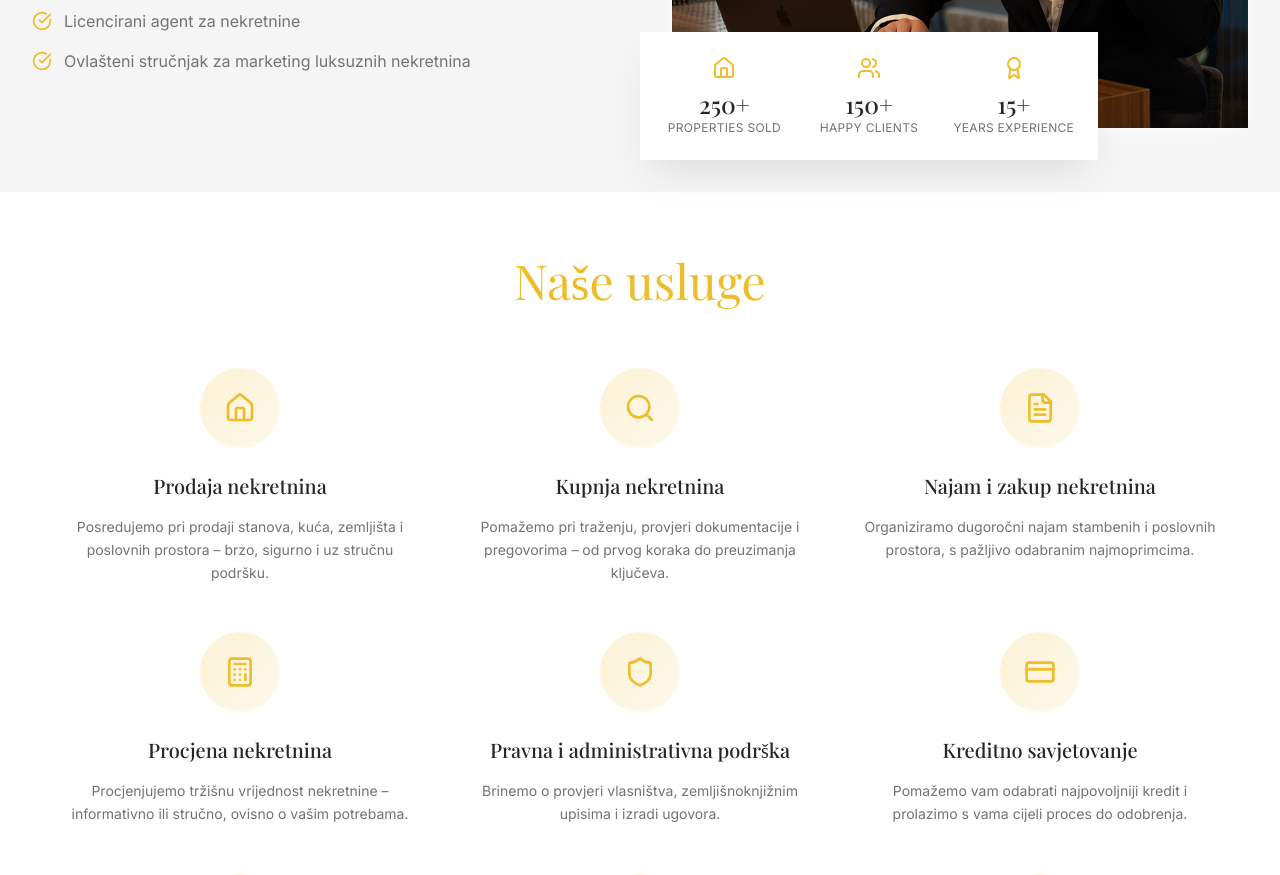
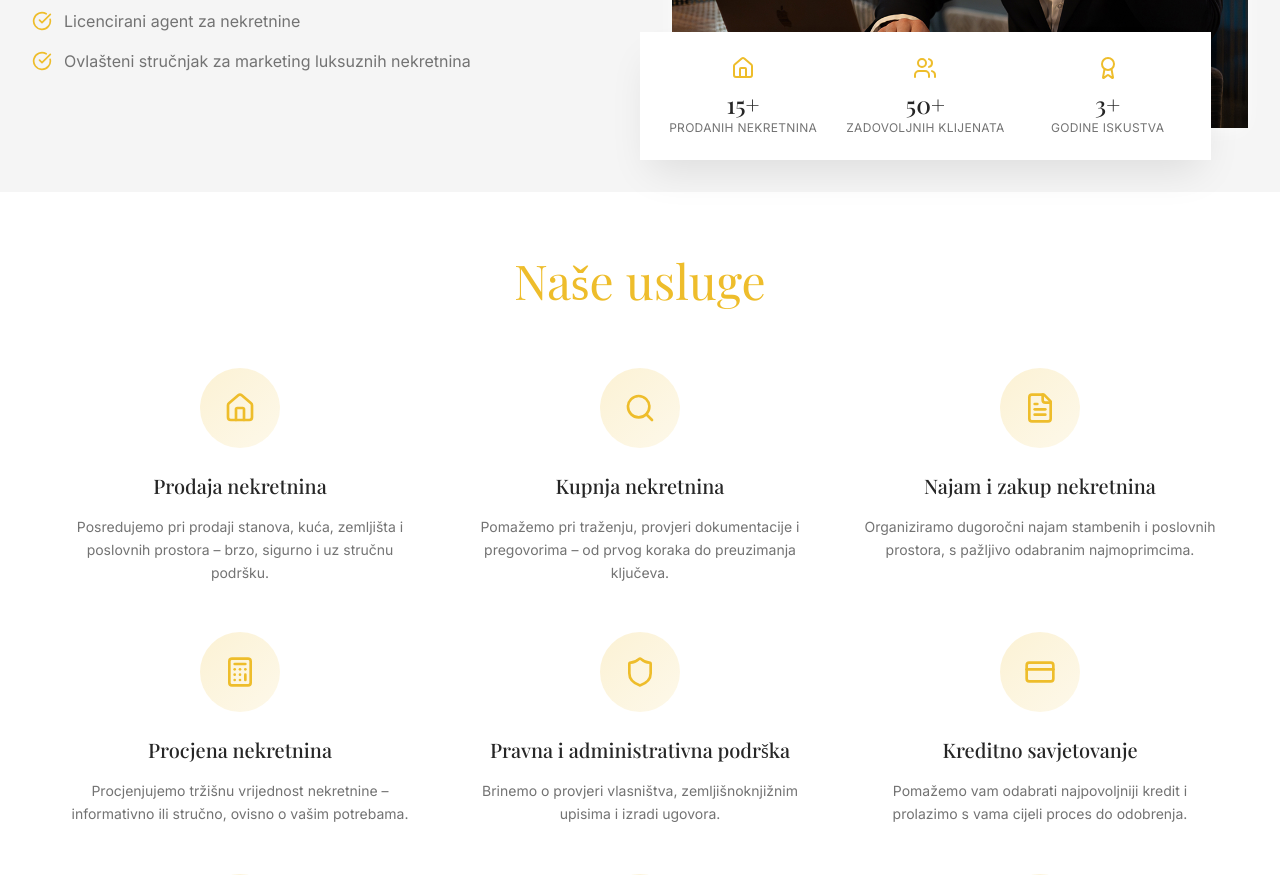
Before and after one commit to marko-h4cklabs/refined-real-estate-hub, a React (Vite) app: page /refined-real-estate-hub/ in a window 1280 px wide. Shown: the part 1120-1995 px from the top of the page. Built offline with nearby package versions, Linux system fonts and the light colour scheme.

Commit message:
about you update

```diff
--- a/src/components/About.tsx
+++ b/src/components/About.tsx
@@ -3,9 +3,9 @@ import agentPortrait from "@/assets/agent-portrait.jpg";
 
 const About = () => {
   const achievements = [
-    { icon: Home, number: "250+", label: "Properties Sold" },
-    { icon: Users, number: "150+", label: "Happy Clients" },
-    { icon: Award, number: "15+", label: "Years Experience" },
+    { icon: Home, number: "15+", label: "Prodanih nekretnina" },
+    { icon: Users, number: "50+", label: "Zadovoljnih klijenata" },
+    { icon: Award, number: "3+", label: "Godine iskustva" },
   ];
 
   const credentials = [
```
